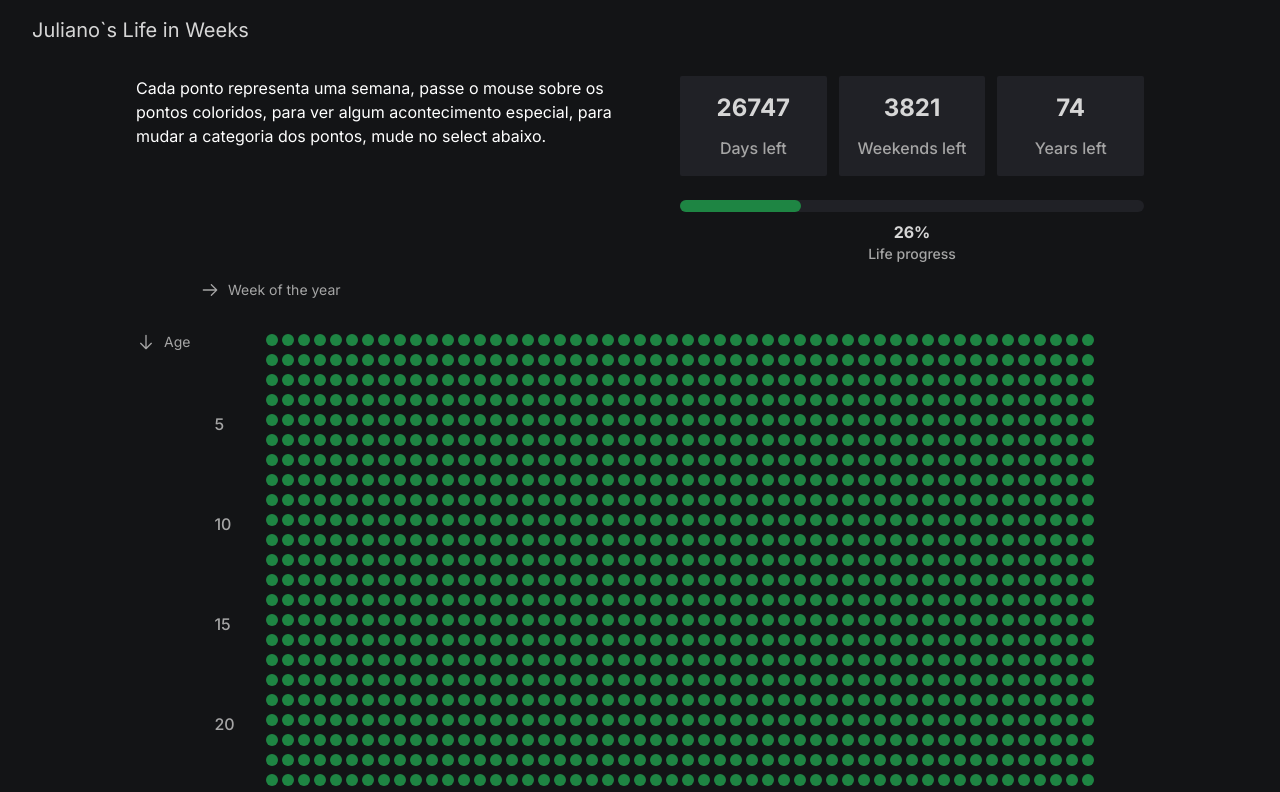
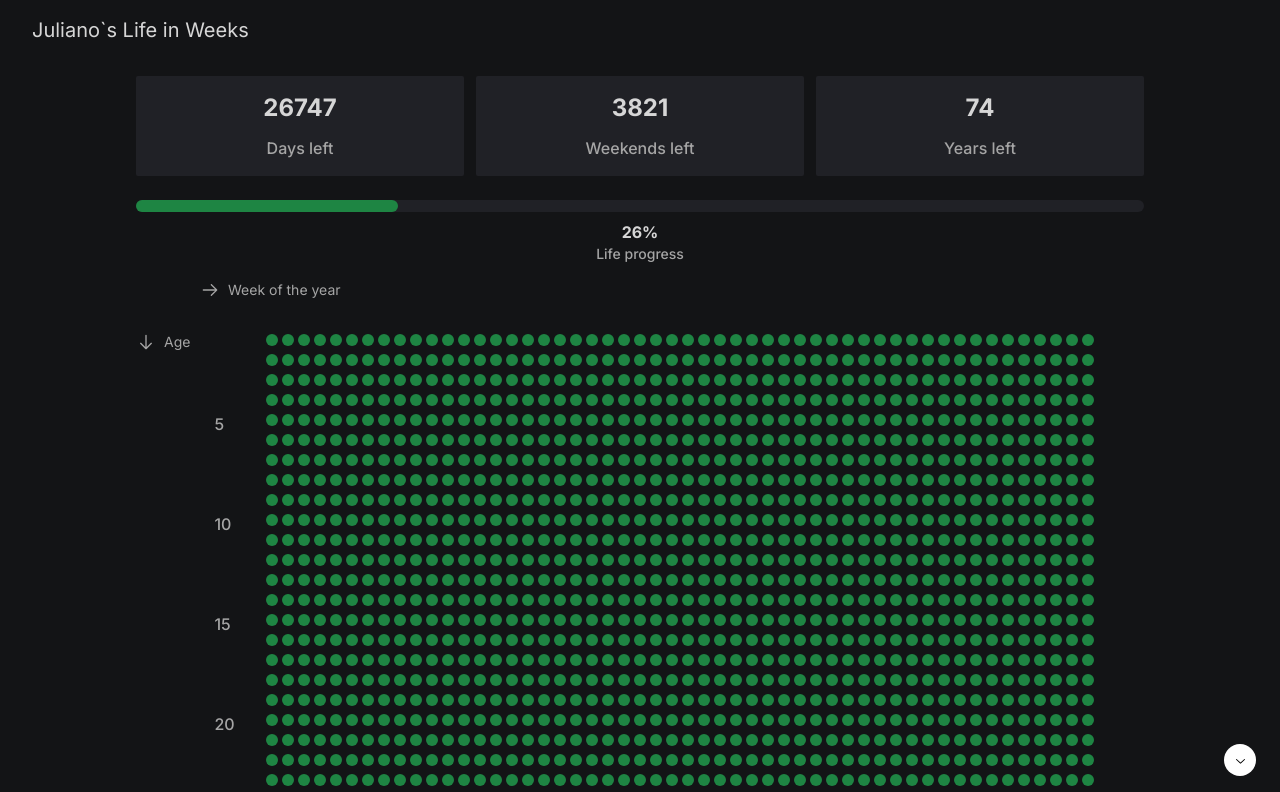
Before and after one commit to julianosirtori/life-in-weeks, a Next.js app: page / in a window 1280 px wide. Shown: the top 792 px of the page. Built offline with nearby package versions, Linux system fonts and the light colour scheme.

Commit message:
feat: :sparkles: created button to scroll down on current year

```diff
--- a/src/app/globals.css
+++ b/src/app/globals.css
@@ -9,3 +9,9 @@
 	--color-secondary-background: #202126;
   --color-highlight: #1E8543;
 }
+
+@layer base {
+  html {
+    scroll-behavior: smooth !important;
+  }
+}
--- a/src/app/page.tsx
+++ b/src/app/page.tsx
@@ -4,15 +4,10 @@ import { Year } from "@/components/Year";
 import { getNumberOfWeeks } from "@/lib/dayjs";
 import { ArrowDownIcon, ArrowRightIcon } from "@radix-ui/react-icons";
 import { useMemo } from "react";
+import { ChevronDownIcon } from "@radix-ui/react-icons";
+import Link from "next/link";
 
 export default function Home() {
-  // only show years that are multiple of 5
-  const showYear = (year: number): number | undefined => {
-    if (year % 5 === 0) {
-      return year;
-    }
-  };
-
   const data = useMemo(() => {
     const livedWeeks = getNumberOfWeeks(process.env.BIRTHDAY as string);
     const livedYears = Math.floor(livedWeeks / 52);
@@ -35,13 +30,14 @@ export default function Home() {
 
   return (
     <main className="m-auto max-w-screen-lg">
+      <Link
+        href={`/#year-${data.livedYears}`}
+        className="fixed bottom-6 right-6 z-10 flex h-8 w-8 items-center justify-center rounded-full bg-white"
+      >
+        <ChevronDownIcon />
+      </Link>
+
       <section className="mt-4 flex flex-col gap-8 px-2 lg:flex-row lg:justify-between">
-        <p className="max-w-lg text-white ">
-          Cada ponto representa uma semana, passe o mouse sobre os pontos
-          coloridos, para ver algum acontecimento especial, para mudar a
-          categoria dos pontos, mude no select abaixo.
-        </p>
-
         <div className="flex flex-1 flex-col gap-6">
           <div className="flex flex-row justify-between gap-3">
             <KPI label="Days left" value={100 * 52 * 7 - data.livedWeeks * 7} />
@@ -63,17 +59,17 @@ export default function Home() {
           </div>
           <div className="flex flex-col gap-4 p-4 lg:gap-1">
             {Array.from({ length: data.livedYears }).map((_, index) => (
-              <Year year={showYear(index + 1)} fillWeeks={52} key={index} />
+              <Year year={index + 1} fillWeeks={52} key={index} />
             ))}
             {data.livedWeeksRest > 0 && (
               <Year
-                year={showYear(data.livedYears + 1)}
+                year={data.livedYears + 1}
                 fillWeeks={data.livedWeeksRest}
               />
             )}
             {Array.from({ length: data.yearsLeft }).map((_, index) => (
               <Year
-                year={showYear(index + 1 + (data.livedYears - 1))}
+                year={index + 1 + (data.livedYears - 1)}
                 fillWeeks={0}
                 key={index}
               />
--- a/src/components/Year.tsx
+++ b/src/components/Year.tsx
@@ -1,13 +1,15 @@
 type TYearProps = {
   fillWeeks: number;
-  year?: number;
+  year: number;
 };
 
 export const Year = ({ fillWeeks, year }: TYearProps) => {
+  const shouldShowYear = year % 5 === 0;
+
   return (
-    <div className="flex flex-row items-center gap-4">
+    <div className="flex flex-row items-center gap-4" id={`year-${year}`}>
       <span className="block h-4 w-9 font-medium text-secondary-text">
-        {year}
+        {shouldShowYear && year}
       </span>
       <div className="flex flex-row flex-wrap gap-1">
         {Array.from({ length: fillWeeks }).map((_, index) => (
```
